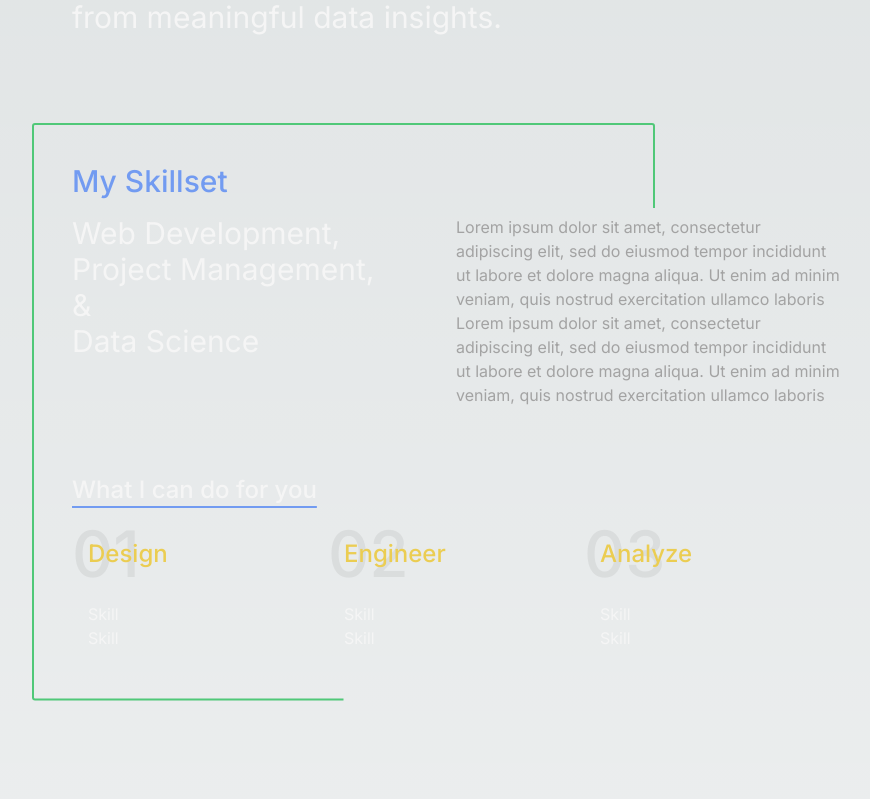
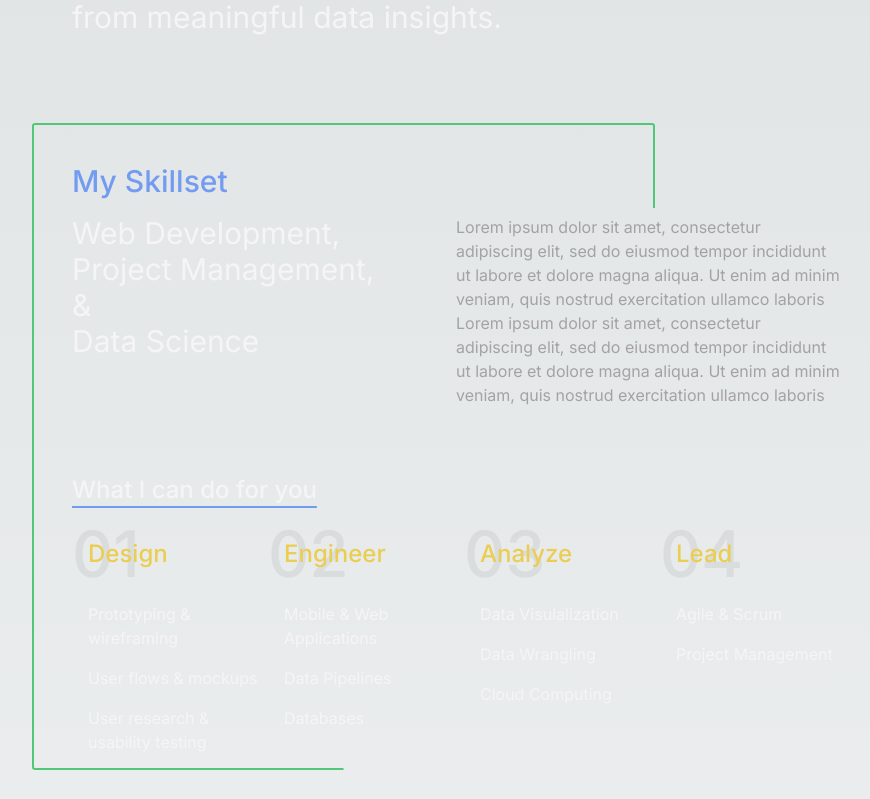
Before and after one commit to AkBo24/Personal-Website, a Next.js app in the folder website/: page / in a window 1280 px wide. Shown: the part 1101-1900 px from the top of the page, without its empty margins (184-1054 px from the left). Built offline with nearby package versions, Linux system fonts and the light colour scheme.

Commit message:
Added skills

```diff
--- a/website/app/Sections/Skillset/Components/Frame.tsx
+++ b/website/app/Sections/Skillset/Components/Frame.tsx
@@ -5,11 +5,11 @@ const Frame = () => {
         <svg
             xmlns='http://www.w3.org/2000/svg'
             width='623'
-            height='578'
-            viewBox='0 0 623 578'
+            height='647'
+            viewBox='0 0 623 647'
             fill='none'>
             <path
-                d='M311.5 576.5H3C1.89543 576.5 1 575.605 1 574.5V3.00001C1 1.89544 1.89543 1 3 1H620C621.105 1 622 1.89543 622 3V85.0249'
+                d='M311.5 646H3C1.89543 646 1 645.105 1 644V2.99999C1 1.89542 1.89543 1 3 1H620C621.105 1 622 1.89543 622 3V85.0249'
                 stroke='#50C878'
                 stroke-width='2'
             />
--- a/website/app/Sections/Skillset/Skillset.tsx
+++ b/website/app/Sections/Skillset/Skillset.tsx
@@ -37,7 +37,7 @@ const Skillset = () => {
                 What I can do for you
             </h3>
 
-            <div className='grid grid-cols-3 grid-rows-1'>
+            <div className='grid grid-cols-4 gap-4'>
                 <div className='relative'>
                     <p className='absolute text-neutral-400 text-opacity-20 text-[64px] font-medium'>
                         01
@@ -47,8 +47,9 @@ const Skillset = () => {
                         <h4 className='text-gold text-2xl font-medium'>Design</h4>
 
                         <ul className='mt-8'>
-                            <li>Skill</li>
-                            <li>Skill</li>
+                            <li className='mb-4'>Prototyping & wireframing </li>
+                            <li className='mb-4'>User flows & mockups</li>
+                            <li>User research & usability testing</li>
                         </ul>
                     </div>
                 </div>
@@ -62,8 +63,9 @@ const Skillset = () => {
                         <h4 className='text-gold text-2xl font-medium'>Engineer</h4>
 
                         <ul className='mt-8'>
-                            <li>Skill</li>
-                            <li>Skill</li>
+                            <li className='mb-4'>Mobile & Web Applications</li>
+                            <li className='mb-4'>Data Pipelines</li>
+                            <li className='mb-4'>Databases</li>
                         </ul>
                     </div>
                 </div>
@@ -77,17 +79,27 @@ const Skillset = () => {
                         <h4 className='text-gold text-2xl font-medium'>Analyze</h4>
 
                         <ul className='mt-8'>
-                            <li>Skill</li>
-                            <li>Skill</li>
+                            <li className='mb-4'>Data Visulalization</li>
+                            <li className='mb-4'>Data Wrangling</li>
+                            <li className='mb-4'>Cloud Computing</li>
                         </ul>
                     </div>
                 </div>
-                {/* <div className='text-neutral-400 text-opacity-20 text-[64px] font-medium'>
-                    02
+
+                <div className='relative'>
+                    <p className='absolute text-neutral-400 text-opacity-20 text-[64px] font-medium'>
+                        04
+                    </p>
+
+                    <div className='relative top-8 left-4'>
+                        <h4 className='text-gold text-2xl font-medium'>Lead</h4>
+
+                        <ul className='mt-8'>
+                            <li className='mb-4'>Agile & Scrum</li>
+                            <li className='mb-4'>Project Management</li>
+                        </ul>
+                    </div>
                 </div>
-                <div className='text-neutral-400 text-opacity-20 text-[64px] font-medium'>
-                    03
-                </div> */}
             </div>
         </div>
     );
```
